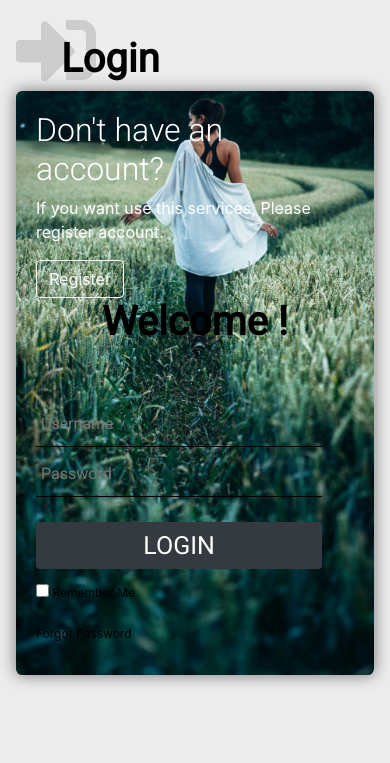
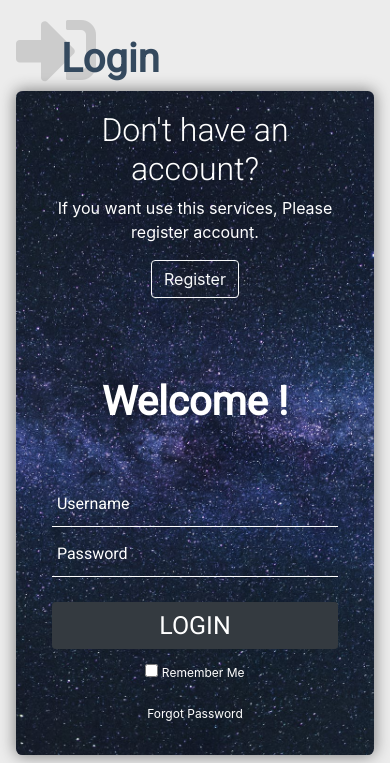
Before and after one commit to kyechan99/Tade, a Node server app: page /login in a window 390 px wide. Shown: the part 81-844 px from the top of the page. Run offline with Node 20, Linux system fonts and the light colour scheme; some libraries are stand-ins or nearby versions.

Commit message:
add fixed container(index) & arrangement .css

```diff
--- a/public/css/authentication.css
+++ b/public/css/authentication.css
@@ -1,16 +1,137 @@
 
 @keyframes card-move1 {
-    0% {left: 2%;}
-    80% {left: 50%;}
-    90% {left: 46%;}
-    100% {left: 48%;}
-  } @keyframes card-move2 {
-    0% {left: 48%;}
-    80% {left: 0%;}
-    90% {left: 4%;}
-    100% {left: 2%;}
+  0% {
+      left: 2%;
   }
-  @media (min-width: 992px ) {
+  80% {
+      left: 50%;
+  }
+  90% {
+      left: 46%;
+  }
+  100% {
+      left: 48%;
+  }
+}
+@keyframes card-move2 {
+  0% {
+      left: 48%;
+  }
+  80% {
+      left: 0;
+  }
+  90% {
+      left: 4%;
+  }
+  100% {
+      left: 2%;
+  }
+}
+
+form.login input[type="text"],
+form.login input[type="password"],
+form.login input[type="email"] {
+  font-family: 'Roboto', sans-serif;
+  width: 90%;
+  margin: 0;
+  padding: 10px 5px;
+  background: transparent;
+  border: 0;
+  border-bottom: 1px solid white;
+  outline: 0;
+  margin-bottom: 5px;
+  color: white;
+}
+form.login input[type="submit"] {
+  font-family: 'Roboto', sans-serif;
+  width: 90%;
+  font-size: 25px;
+  text-transform: uppercase;
+  /* font-weight: 400; */
+  margin-top: 20px;
+  outline: 0;
+  cursor: pointer;
+}
+
+form.login input[type="submit"]:hover {
+  transition: background-color 0.5s ease;
+}
+
+form.login .remember-forgot {
+  float: left;
+  width: 100%;
+  margin: 10px 0 0;
+}
+form.login .forgot-pass-content {
+  min-height: 20px;
+  margin-top: 10px;
+  margin-bottom: 10px;
+}
+.card {
+  border-radius: 0.4rem;
+  background-position: center center;
+  background-repeat: no-repeat;
+  background-image: url("../img/thumb_2.jpg");
+  box-shadow: 0 0 15px 1px gray;
+  background-size: cover;
+  border: 0;
+}
+
+.card .card-body:not(#form) {
+  color: white;
+}
+
+form.login a,
+form.login label {
+    font-size: 12px;
+    font-weight: 400;
+    color: white;
+}
+
+h1,
+h2,
+h3 {
+  font-family: 'Roboto', sans-serif;
+  font-weight: 300;
+}
+h1 {
+  font-weight: bold;
+}
+.card h1 {
+  color: white;
+}
+
+@media (max-width: 992px) {
+  .card {
+    text-align: center;
+  }
+  .card #right-card {
+    margin-top: 5rem;
+  }
+  input::-webkit-input-placeholder { /* 크롬 4–56 */
+    color: white;
+  }
+  input:-moz-placeholder { /* 파이어폭스 4–18 */
+    color: white;
+    opacity:  1;
+  }
+  input::-moz-placeholder { /* 파이어폭스 19–50 */
+    color: white;
+    opacity:  1;
+  }
+  input:-ms-input-placeholder { /* 인터넷 익스플로러 10+ */
+    color:  white;
+  }
+  input::placeholder { /* 파이어폭스 51+, 크롬 57+ */
+    color: white;
+    opacity:  1;
+  }
+}
+
+@media (min-width: 992px) {
+  .card h1 {
+    color: black
+  }
   .card {
       margin-top: 2rem;
       margin-left: 5rem;
@@ -39,92 +160,27 @@
   }
   .card .card-body .row .col-lg-6#card-form {
       position: absolute;
-      box-shadow: 0px 0px 15px 1px gray;
+      box-shadow: 0 0 15px 1px gray;
       background-color: rgba(255,255,255,0.9);
       text-align: center;
       height: 40rem;
       width: 40rem;
-      z-index: 1;
+
       /* 좌측 : 2%  | 우측 : 48% */
       left: 48%;
-      /* animation-name: card-move; */
+      /* animation-name: card-move1  or card-move2; */
       animation-duration: 0.8s;
       animation-fill-mode: forwards;
   }
-    .card .card-body:not(#case) {
-      color: red;
+
+  form.login input[type="text"],
+  form.login input[type="password"],
+  form.login input[type="email"] {
+      border-bottom: 1px solid black;
+      color: black;
+  }
+  form.login a,
+  form.login label {
+      color: black;
   }
 }
-
-  .card {
-    border-radius: 0.4rem;
-    background-position: center center;
-    background-repeat: no-repeat;
-    background-image: url('../img/thumb_2.jpg');
-    box-shadow: 0px 0px 15px 1px gray;
-    background-size: cover;
-    border: 0px;
-  }
-
-  .card .card-body:not(#form) {
-    color: white;
-  }
-
-  h1, h2, h3 {
-    font-family: 'Roboto', sans-serif;
-    font-weight: 300;
-  }
-  h1 {
-    font-weight: bold;
-    color: black;
-  }
-
-form.login input[type="text"], form.login input[type="password"], form.login input[type="email"]
-{
-    font-family: 'Roboto', sans-serif;
-    width: 90%;
-    margin: 0;
-    padding: 10px 5px;
-    background: transparent;
-    border: 0;
-    border-bottom: 1px solid black;
-    outline: 0;
-    margin-bottom: 5px;
-    color: black;
-}
-
-form.login input[type="submit"]
-{
-  font-family: 'Roboto', sans-serif;
-    width: 90%;
-    font-size: 25px;
-    text-transform: uppercase;
-    /* font-weight: 400; */
-    margin-top: 20px;
-    outline: 0;
-    cursor: pointer;
-}
-
-form.login input[type="submit"]:hover
-{
-    transition: background-color 0.5s ease;
-}
-
-form.login .remember-forgot
-{
-    float: left;
-    width: 100%;
-    margin: 10px 0 0 0;
-}
-form.login .forgot-pass-content
-{
-    min-height: 20px;
-    margin-top: 10px;
-    margin-bottom: 10px;
-}
-form.login label, form.login a
-{
-    font-size: 12px;
-    font-weight: 400;
-    color: black;
-}
--- a/public/css/navbar.css
+++ b/public/css/navbar.css
@@ -42,7 +42,7 @@ body {
       flex-direction: column;
       width: 6.5rem;
       height: 100vh;
-      box-shadow: 2px 0px 5px 1px gray;
+      box-shadow: 2px 0 5px 1px gray;
   }
   #sideNav .navbar-brand {
       display: flex;
--- a/views/business/index.jade
+++ b/views/business/index.jade
@@ -4,6 +4,9 @@ block _css
   link(href='css/carousel.css', rel='stylesheet')
 
 block _content
+  #index-center
+    h1 Tade Template
+    h3 Bonjour
   #myCarousel.carousel.slide(data-ride='carousel')
     ol.carousel-indicators
       li.active(data-target='#myCarousel', data-slide-to='0')
--- a/views/business/login.jade
+++ b/views/business/login.jade
@@ -6,8 +6,8 @@ block _css
 block _content
   #card-container
     h1
-      i.fas.fa-sign-in-alt.f.fa-2x(style='color:#CCCCCC; position:absolute; z-index:-1; ')
-      div(style='margin-left:45px; padding-top:25px;') Login
+      i.fas.fa-sign-in-alt.fa-2x(style='color:#CCCCCC; position:absolute; z-index:-1; ')
+      div(style='margin-left:45px; padding-top:25px; color:#34495E;') Login
     .card#authentication
       .card-body
         .row
--- a/views/components/header.jade
+++ b/views/components/header.jade
@@ -1,7 +1,7 @@
 
 nav#sideNav.navbar.navbar-expand-lg.navbar-dark.fixed-top
   //- 로고 : 새로고침
-  a.navbar-brand(href='#refresh')
+  a.navbar-brand(href='/')
     img(src='img/logo.png', alt='', width='55rem;', height='55rem;')
   //- navbar 토글
   button.navbar-toggler.custom-toggler(type='button', data-toggle='collapse', data-target='#navbarSupportedContent', aria-controls='navbarSupportedContent', aria-expanded='false', aria-label='Toggle navigation')
@@ -9,7 +9,7 @@ nav#sideNav.navbar.navbar-expand-lg.navbar-dark.fixed-top
   #navbarSupportedContent.collapse.navbar-collapse
     ul.navbar-nav
       li.nav-item
-        a.nav-link(href='#home')
+        a.nav-link(href='/main')
           i.fas.fa-home.fa-2x.custom-fa.icon
           p.custom-fa.text Home
       li.nav-item
@@ -17,7 +17,7 @@ nav#sideNav.navbar.navbar-expand-lg.navbar-dark.fixed-top
           i.far.fa-user.fa-2x.custom-fa.icon
           p.custom-fa.text User
       li.nav-item
-        a.nav-link(href='#about')
+        a.nav-link(href='/about')
           i.far.fa-question-circle.fa-2x.custom-fa.icon
           p.custom-fa.text About
       li.nav-item
```
Also changed, not shown: public/css/carousel.css (+21 -5 lines), public/css/card.css (indentation only), public/img/thumb_2.jpg. Lines whose indentation alone changed are shown as unchanged.
